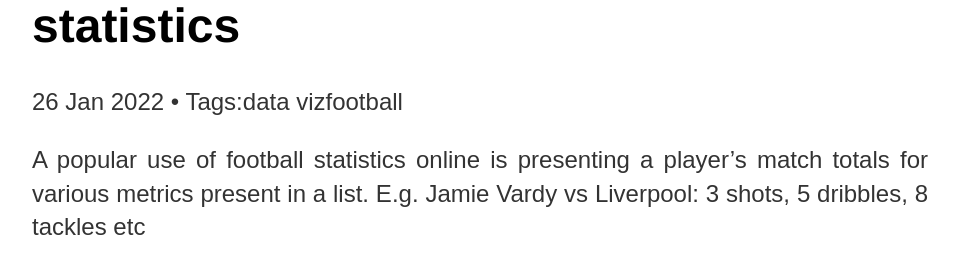
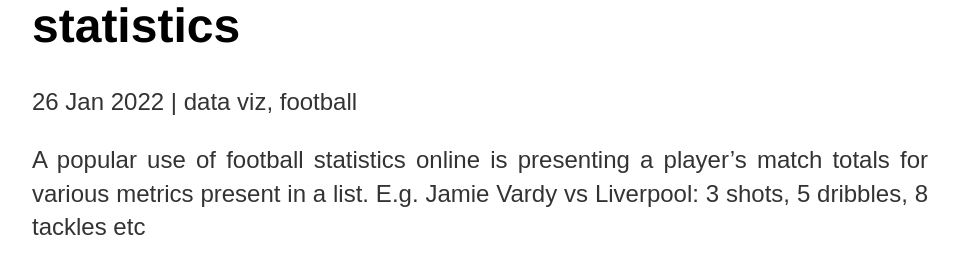
Before and after one commit to georgeball95/georgeball95.github.io, a Jekyll site: the page built from _posts/2022-01-26-match-summary-data-viz.md, in a window 1280 px wide and 900 px high. Shown: the part 167-441 px from the top of the window, without its empty margins (160-1119 px from the left). Built offline with Jekyll 4.4.1, drawn with Linux system fonts in a browser that asks for light colours.

Commit message:
edit post tags

```diff
--- a/_layouts/post.html
+++ b/_layouts/post.html
@@ -4,7 +4,7 @@ layout: default
 <meta name="viewport" content="width=device-width, initial-scale=0.75">
 <h1>{{ page.title }}</h1>
 <link rel="stylesheet" type="text/css" href="/css/main.css">
-<p class="meta">{{ page.date | date_to_string }} • Tags:{{ page.tags }}</p>
+<p class="meta">{{ page.date | date_to_string }} | {{ page.tags }}</p>
 
 
 
--- a/_posts/2022-01-26-match-summary-data-viz.md
+++ b/_posts/2022-01-26-match-summary-data-viz.md
@@ -2,7 +2,7 @@
 layout: post
 title: "Adding context to match summary statistics"
 date: 2022-01-26
-tags: ["data viz","football"]
+tags: ["data viz, football"]
 ---
 
 A popular use of football statistics online is presenting a player's match totals for various metrics present in a list. E.g. Jamie Vardy vs Liverpool: 3 shots, 5 dribbles, 8 tackles etc
```
